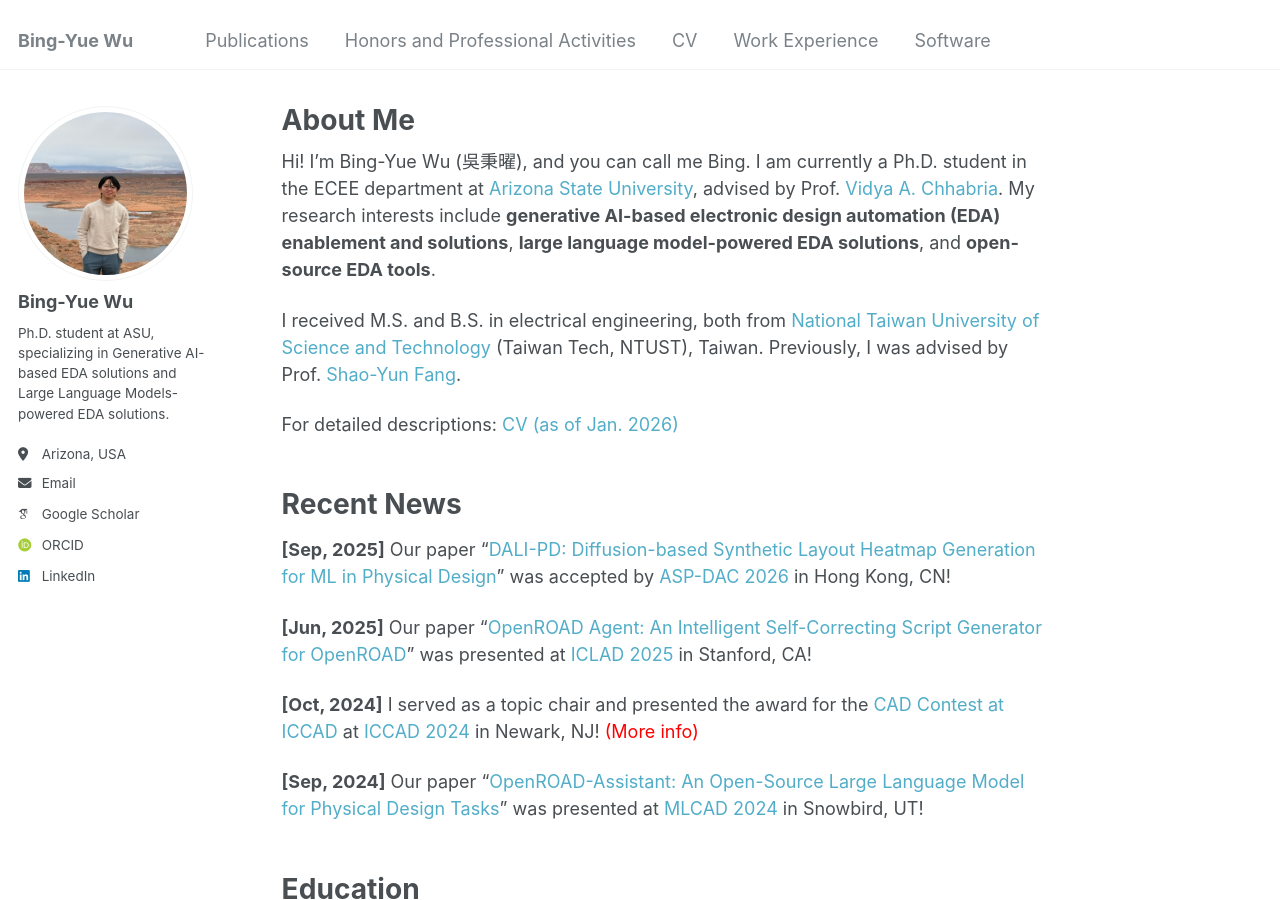
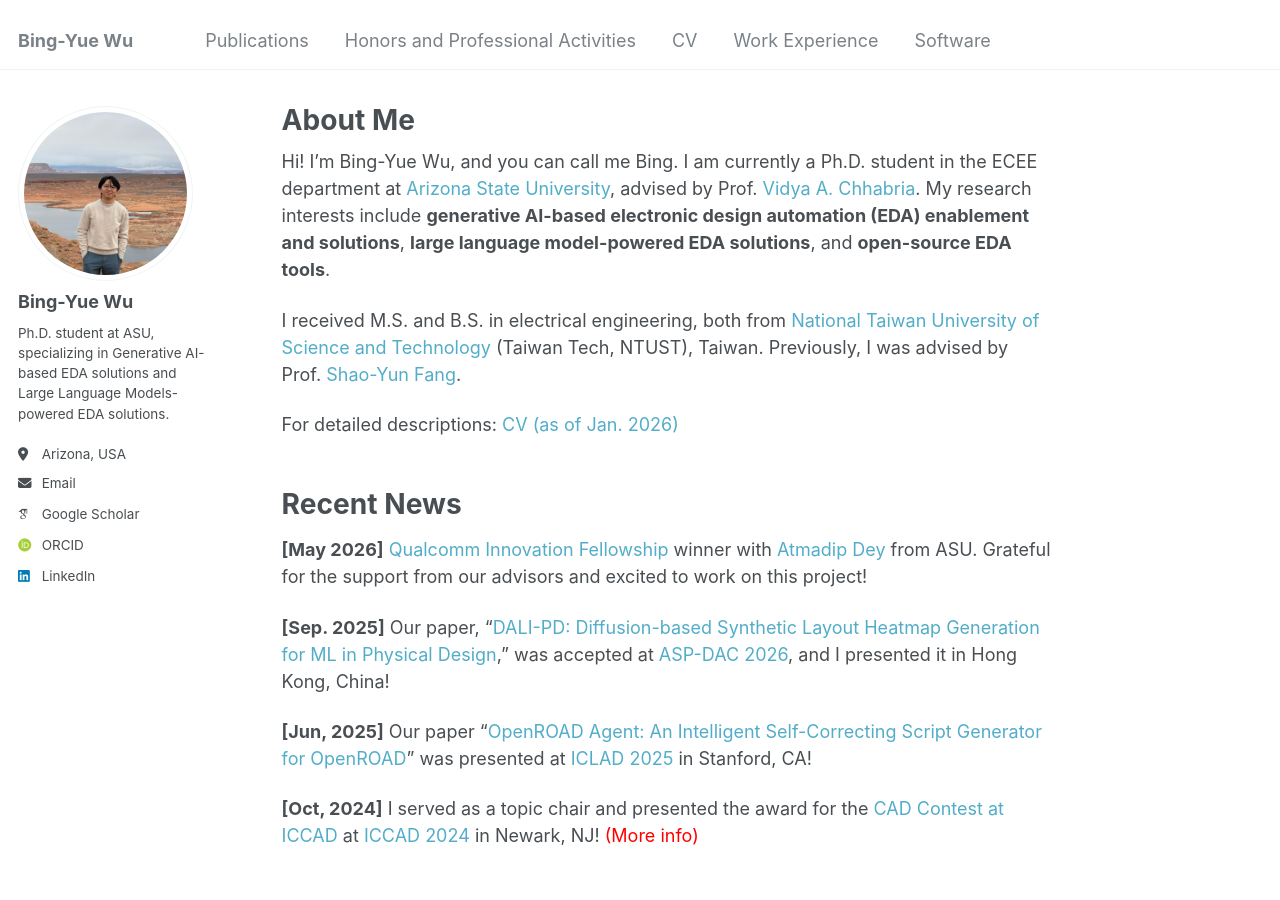
Before and after one commit to bingyuew/bingyuew.github.io, a Jekyll site: the page built from _pages/about.md, in a window 1280 px wide and 900 px high. Built offline with Jekyll 4.4.1, drawn with Linux system fonts in a browser that asks for light colours; some web fonts are replaced.

Commit message:
update about
Signed-off-by: 吳秉曜 <wubingyao@MacBook-bro.local>

```diff
--- a/_pages/about.md
+++ b/_pages/about.md
@@ -7,7 +7,7 @@ redirect_from:
   - /about.html
 ---
 
-Hi! I'm Bing-Yue Wu (吳秉曜), and you can call me Bing. I am currently a Ph.D. student in the ECEE department at <a href="https://ecee.engineering.asu.edu/" style="text-decoration: none;">Arizona State University</a>, advised by Prof. <a href="https://faculty.engineering.asu.edu/vidyachhabria/" style="text-decoration: none;">Vidya A. Chhabria</a>. My research interests include **generative AI-based electronic design automation (EDA) enablement and solutions**, **large language model-powered EDA solutions**, and **open-source EDA tools**.
+Hi! I'm Bing-Yue Wu, and you can call me Bing. I am currently a Ph.D. student in the ECEE department at <a href="https://ecee.engineering.asu.edu/" style="text-decoration: none;">Arizona State University</a>, advised by Prof. <a href="https://faculty.engineering.asu.edu/vidyachhabria/" style="text-decoration: none;">Vidya A. Chhabria</a>. My research interests include **generative AI-based electronic design automation (EDA) enablement and solutions**, **large language model-powered EDA solutions**, and **open-source EDA tools**.
 
 I received M.S. and B.S. in electrical engineering, both from <a href="https://www.ntust.edu.tw/?Lang=en" style="text-decoration: none;">National Taiwan University of Science and Technology</a> (Taiwan Tech, NTUST), Taiwan. Previously, I was advised by Prof. <a href="https://syfang703.github.io/ntust-edalab/" style="text-decoration: none;">Shao-Yun Fang</a>.
 
@@ -17,13 +17,14 @@ For detailed descriptions: <a href="https://bingyuew.github.io/files/CV.pdf" sty
 </div>
 # Recent News
 
-**[Sep, 2025]** Our paper "<a href="https://arxiv.org/abs/2507.10606" style="text-decoration: none;">DALI-PD: Diffusion-based Synthetic Layout Heatmap Generation for ML in Physical Design</a>" was accepted by <a href="https://www.aspdac.com/aspdac2026/index.html" style="text-decoration: none;">ASP-DAC 2026</a> in Hong Kong, CN!
+**[May 2026]** <a href="https://www.qualcomm.com/research/university-relations/innovation-fellowship/2026-north-america" style="text-decoration: none;">Qualcomm Innovation Fellowship</a> winner with <a href="https://www.linkedin.com/in/atmadipdey/" style="text-decoration: none;">Atmadip Dey</a> from ASU. Grateful for the support from our advisors and excited to work on this project!
+
+**[Sep. 2025]** Our paper, "<a href="https://ieeexplore.ieee.org/abstract/document/11420621" style="text-decoration: none;">DALI-PD: Diffusion-based Synthetic Layout Heatmap Generation for ML in Physical Design</a>," was accepted at <a href="https://www.aspdac.com/aspdac2026/index.html" style="text-decoration: none;">ASP-DAC 2026</a>, and I presented it in Hong Kong, China!
 
 **[Jun, 2025]** Our paper "<a href="https://ieeexplore.ieee.org/document/11106006" style="text-decoration: none;">OpenROAD Agent: An Intelligent Self-Correcting Script Generator for OpenROAD</a>" was presented at <a href="https://iclad.ai/" style="text-decoration: none;">ICLAD 2025</a> in Stanford, CA!
 
 **[Oct, 2024]** I served as a topic chair and presented the award for the <a href="https://www.iccad-contest.org/2024/" style="text-decoration: none;">CAD Contest at ICCAD</a> at <a href="https://2024.iccad.com/" style="text-decoration: none;">ICCAD 2024</a> in Newark, NJ! <a href="https://bingyuew.github.io/talks/2024-10-31-iccad" style="text-decoration: none; color: red">(More info)</a>
 
-**[Sep, 2024]** Our paper "<a href="https://ieeexplore.ieee.org/document/10740242" style="text-decoration: none;">OpenROAD-Assistant: An Open-Source Large Language Model for Physical Design Tasks</a>" was presented at <a href="https://mlcad.org/symposium/2024/" style="text-decoration: none;">MLCAD 2024</a> in Snowbird, UT!
 <div>
 <br>
 </div>
```
